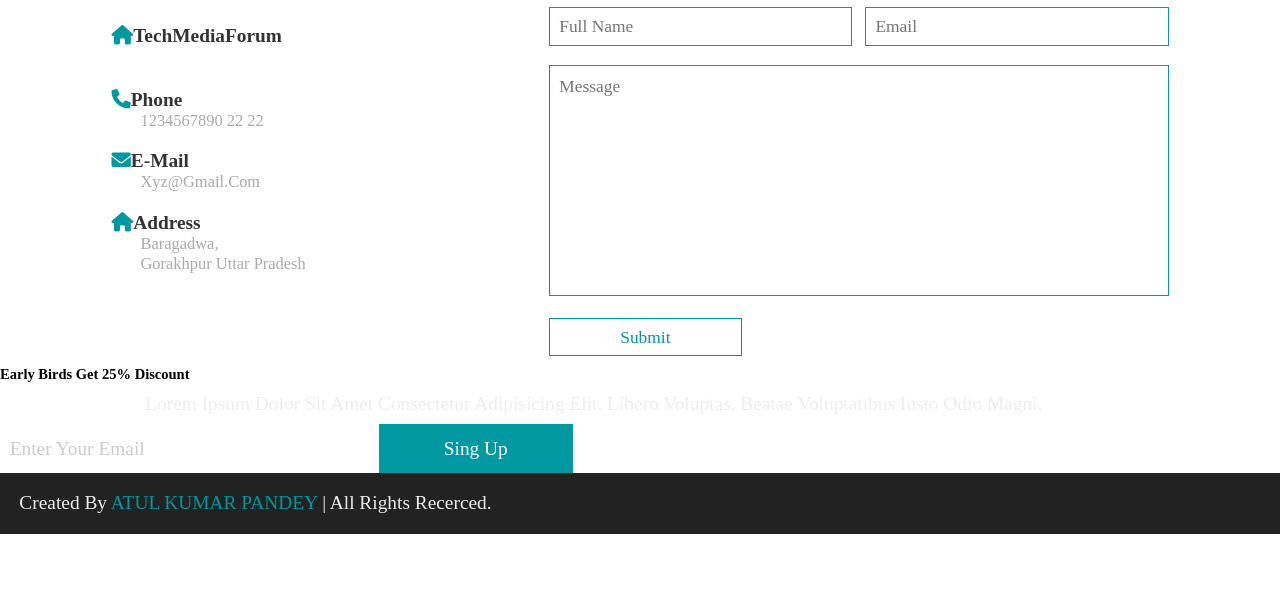
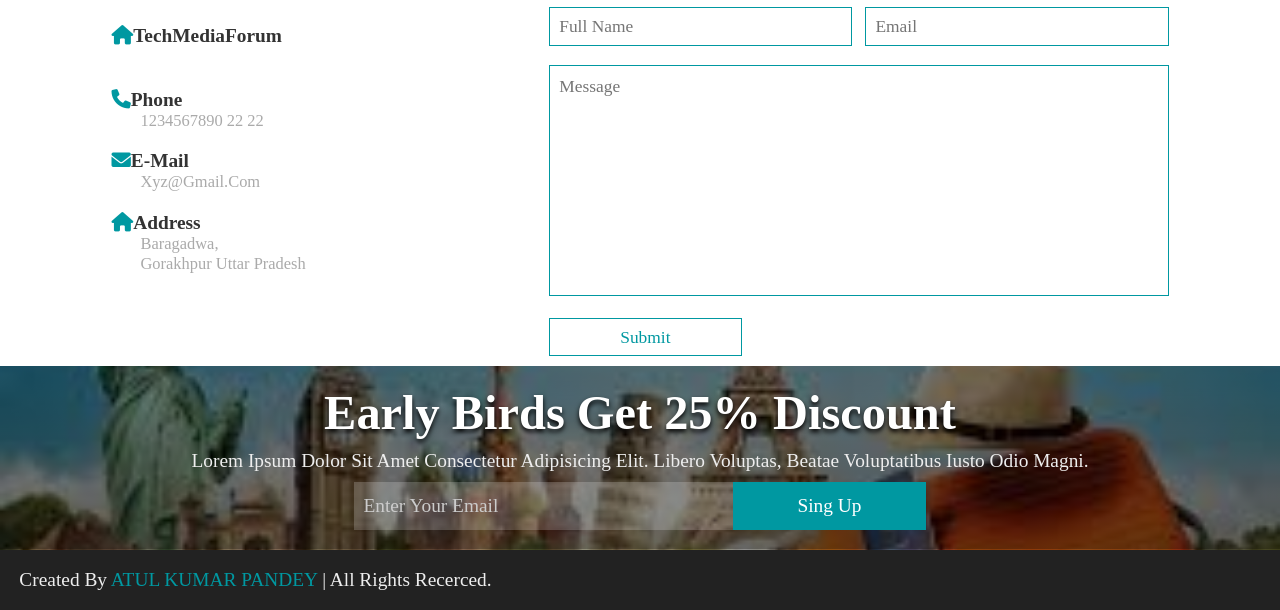
Before and after one commit to Akp-108/Travelling-website, a plain HTML site: page index.html in a window 1280 px wide. Shown: the part 4090-4700 px from the top of the page. Before the commit the page ends 4624 px from the top, so only its background shows below. Drawn offline with Linux system fonts and the light colour scheme; a web font is replaced by a local one.

Commit message:
Travelling Website

```diff
--- a/index.css
+++ b/index.css
@@ -577,6 +577,21 @@ header .fa-bars{
 /* our contacts ends */
 
 /* newslatter section */
+.newsletters{
+    padding: 2rem;
+    background: linear-gradient(rgba(0,0,0,.5),rgba(0,0,0,.6)),url(./img4.jpg) no-repeat;
+    background-size: cover;
+    background-position: center;
+    background-attachment: fixed;
+    text-align: center;
+}
+
+.newsletters h1{
+    font-size: 5rem;
+    color: #fff;
+    text-shadow: 0 .3rem .5rem #000;
+}
+
 .newsletters p{
     font-size: 2rem;
     color: #eee;
```
